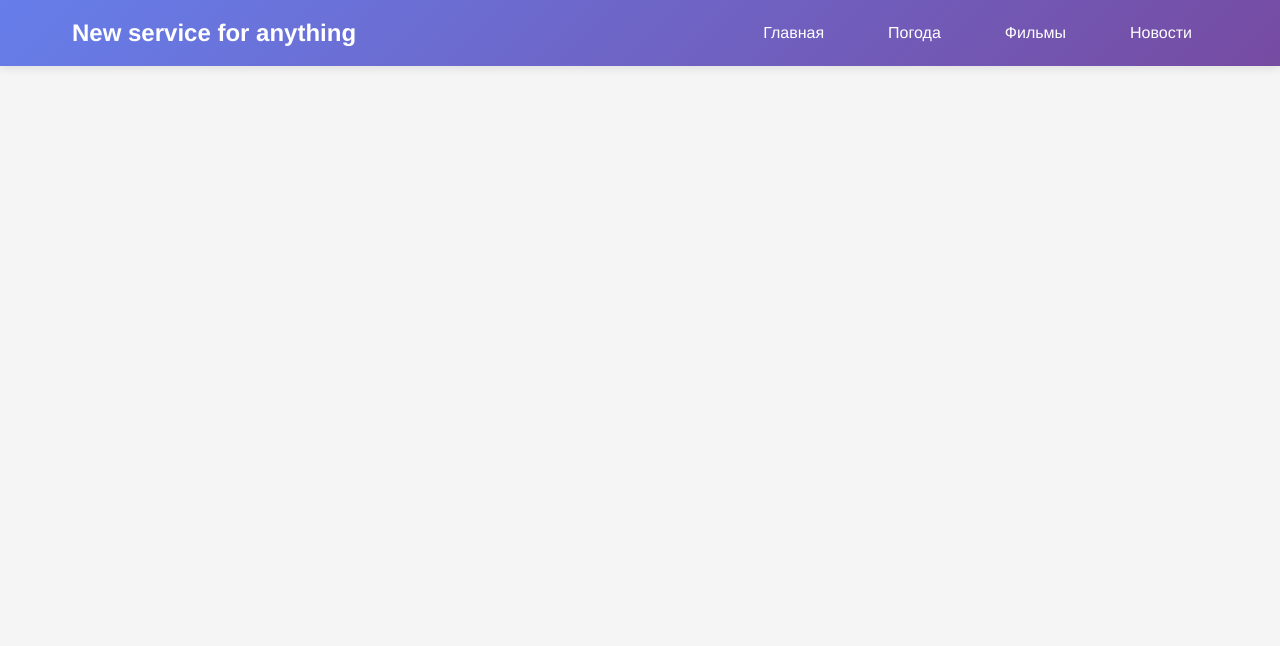
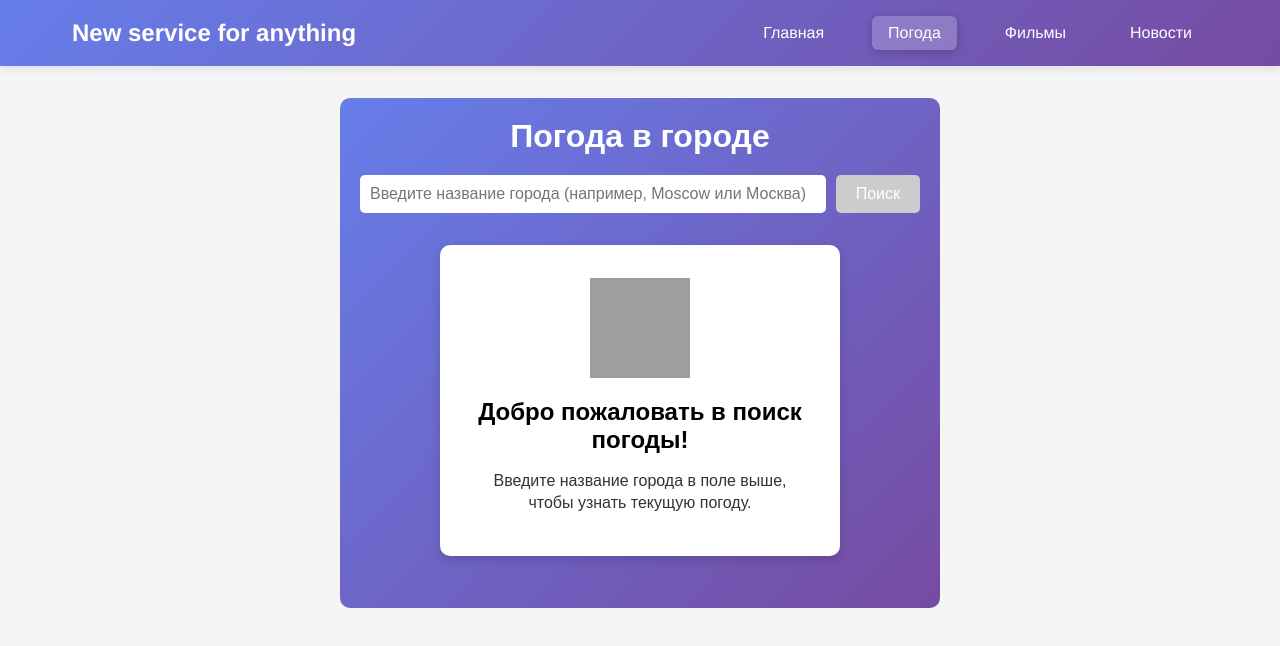
Before and after one commit to vikusido/api_hw, a Vue app: page /weather in a window 1280 px wide. Shown: the top 646 px of the page. Built offline with nearby package versions, Linux system fonts and the light colour scheme; grey boxes are pictures that could not be loaded.

Commit message:
add new page

```diff
--- a/src/router/index.js
+++ b/src/router/index.js
@@ -1,6 +1,7 @@
 import { createRouter, createWebHistory } from 'vue-router'
 import Home from '../views/Home.vue'
 import Movies from '../views/Movies.vue'
+import Weather from '../views/Weather.vue'
 
 const routes = [
   {
@@ -12,7 +13,13 @@ const routes = [
     path: '/movies',
     name: 'Movies',
     component: Movies
+  },
+  {
+  path: '/weather',
+  name: 'Weather',
+  component: Weather
   }
+
 ]
 
 const router = createRouter({
--- /dev/null
+++ b/src/views/Weather.vue
@@ -0,0 +1,231 @@
+<template>
+  <div class="weather-container">
+    <h1>Погода в городе</h1>
+    <div class="search-box">
+      <input
+        v-model="city"
+        type="text"
+        placeholder="Введите название города (например, Moscow или Москва)"
+        @keyup.enter="searchWeather"
+      />
+      <button @click="searchWeather" :disabled="!city">Поиск</button>
+    </div>
+
+    <div v-if="!weatherData && !loading && !error" class="welcome-card">
+      <div class="welcome-icon">
+        <img src="https://openweathermap.org/img/wn/02d@2x.png" alt="Частично облачно" />
+      </div>
+      <h2>Добро пожаловать в поиск погоды!</h2>
+      <p>Введите название города в поле выше, чтобы узнать текущую погоду.</p>
+    </div>
+
+    <div v-if="loading" class="loading">Загрузка погоды... ⛅️</div>
+    <div v-if="error" class="error">{{ error }}</div>
+    <div v-if="weatherData" class="weather-card">
+      <div class="city-name">{{ weatherData.name }}, {{ weatherData.sys.country }}</div>
+      <div class="weather-icon">
+        <span v-if="isSunny" class="sunny-emoji">{{ sunnyEmoji }}</span>
+        <img v-else :src="iconSrc" :alt="weatherData.weather[0].description" />
+      </div>
+      <div class="temperature">{{ Math.round(weatherData.main.temp) }}°C</div>
+      <div class="description">{{ weatherData.weather[0].description }}</div>
+      <div class="details">
+        <div>Влажность: {{ weatherData.main.humidity }}%</div>
+        <div>Ветер: {{ weatherData.wind.speed }} м/с</div>
+        <div>Давление: {{ weatherData.main.pressure }} гПа</div>
+      </div>
+    </div>
+  </div>
+</template>
+
+<script setup>
+import { ref, computed } from 'vue';
+
+const API_KEY = 'ac4a5ed392abdae7603f78821737a8a3';
+const city = ref('');
+const weatherData = ref(null);
+const loading = ref(false);
+const error = ref('');
+const sunnyEmoji = '☀️';
+const isSunny = computed(() => {
+  return weatherData.value && (weatherData.value.weather[0]?.icon === '01d' || weatherData.value.weather[0]?.icon === '01n');
+});
+const iconSrc = computed(() => {
+  if (weatherData.value && weatherData.value.weather[0]?.icon && !isSunny.value) {
+    return `https://openweathermap.org/img/wn/${weatherData.value.weather[0].icon}@2x.png`;
+  }
+  return '';
+});
+const searchWeather = async () => {
+  if (!city.value.trim()) {
+    error.value = 'Пожалуйста, введите название города!';
+    return;
+  }
+  loading.value = true;
+  error.value = '';
+  try {
+    const response = await fetch(
+      `https://api.openweathermap.org/data/2.5/weather?q=${city.value}&appid=${API_KEY}&units=metric&lang=ru`
+    );
+    if (!response.ok) {
+      throw new Error('Город не найден. Проверьте название и попробуйте снова.');
+    }
+    weatherData.value = await response.json();
+  } catch (err) {
+    error.value = err.message;
+    weatherData.value = null;
+  } finally {
+    loading.value = false;
+  }
+};
+</script>
+
+<style scoped>
+.welcome-card {
+  background: white;
+  color: black;
+  padding: 2rem;
+  border-radius: 10px;
+  text-align: center;
+  max-width: 400px;
+  margin: 2rem auto;
+  box-shadow: 0 4px 12px rgba(0, 0, 0, 0.15);
+  border: 1px solid rgba(255, 255, 255, 0.2);
+}
+
+.welcome-icon {
+  margin-bottom: 1rem;
+  display: block;
+  text-align: center;
+}
+
+.welcome-icon img {
+  width: 100px;
+  height: 100px;
+}
+
+.welcome-card h2 {
+  margin-bottom: 1rem;
+  font-size: 1.5rem;
+  color: black;
+  font-weight: bold;
+}
+
+.welcome-card p {
+  margin-bottom: 0.5rem;
+  font-size: 1rem;
+  color: #333;
+  line-height: 1.4;
+}
+
+.weather-container {
+  max-width: 600px;
+  margin: 0 auto;
+  padding: 20px;
+  font-family: Arial, sans-serif;
+  background: linear-gradient(135deg, #667eea 0%, #764ba2 100%);
+  color: white;
+  border-radius: 10px;
+  min-height: 400px;
+}
+
+h1 {
+  text-align: center;
+  margin-bottom: 20px;
+}
+
+.search-box {
+  display: flex;
+  gap: 10px;
+  margin-bottom: 20px;
+}
+
+input {
+  flex: 1;
+  padding: 10px;
+  border: none;
+  border-radius: 5px;
+  font-size: 16px;
+}
+
+button {
+  padding: 10px 20px;
+  background: #4a90e2;
+  color: white;
+  border: none;
+  border-radius: 5px;
+  cursor: pointer;
+  font-size: 16px;
+}
+
+
+button:disabled {
+  background: #ccc;
+  cursor: not-allowed;
+}
+
+.loading, .error {
+  text-align: center;
+  font-size: 18px;
+  margin: 20px 0;
+}
+
+.error {
+  color: #ff6b6b;
+}
+
+.weather-card {
+  background: rgba(255, 255, 255, 0.1);
+  padding: 20px;
+  border-radius: 10px;
+  text-align: center;
+  backdrop-filter: blur(10px);
+}
+
+.city-name {
+  font-size: 24px;
+  margin-bottom: 10px;
+  font-weight: bold;
+  text-transform: capitalize;
+}
+
+.weather-icon img {
+  width: 100px;
+  height: 100px;
+}
+
+.sunny-emoji {
+  font-size: 80px;
+  display: block;
+  text-align: center;
+}
+
+.temperature {
+  font-size: 48px;
+  margin: 10px 0;
+  font-weight: bold;
+}
+
+.description {
+  font-size: 24px;
+  text-transform: capitalize;
+  margin: 10px 0;
+}
+
+.details {
+  display: flex;
+  justify-content: space-around;
+  margin-top: 20px;
+  font-size: 16px;
+}
+
+@media (max-width: 600px) {
+  .search-box {
+    flex-direction: column;
+  }
+  .details {
+    flex-direction: column;
+    gap: 10px;
+  }
+}
+</style>
```
Also changed, not shown: 1 other file (tests, documents, lock files or other folders).
